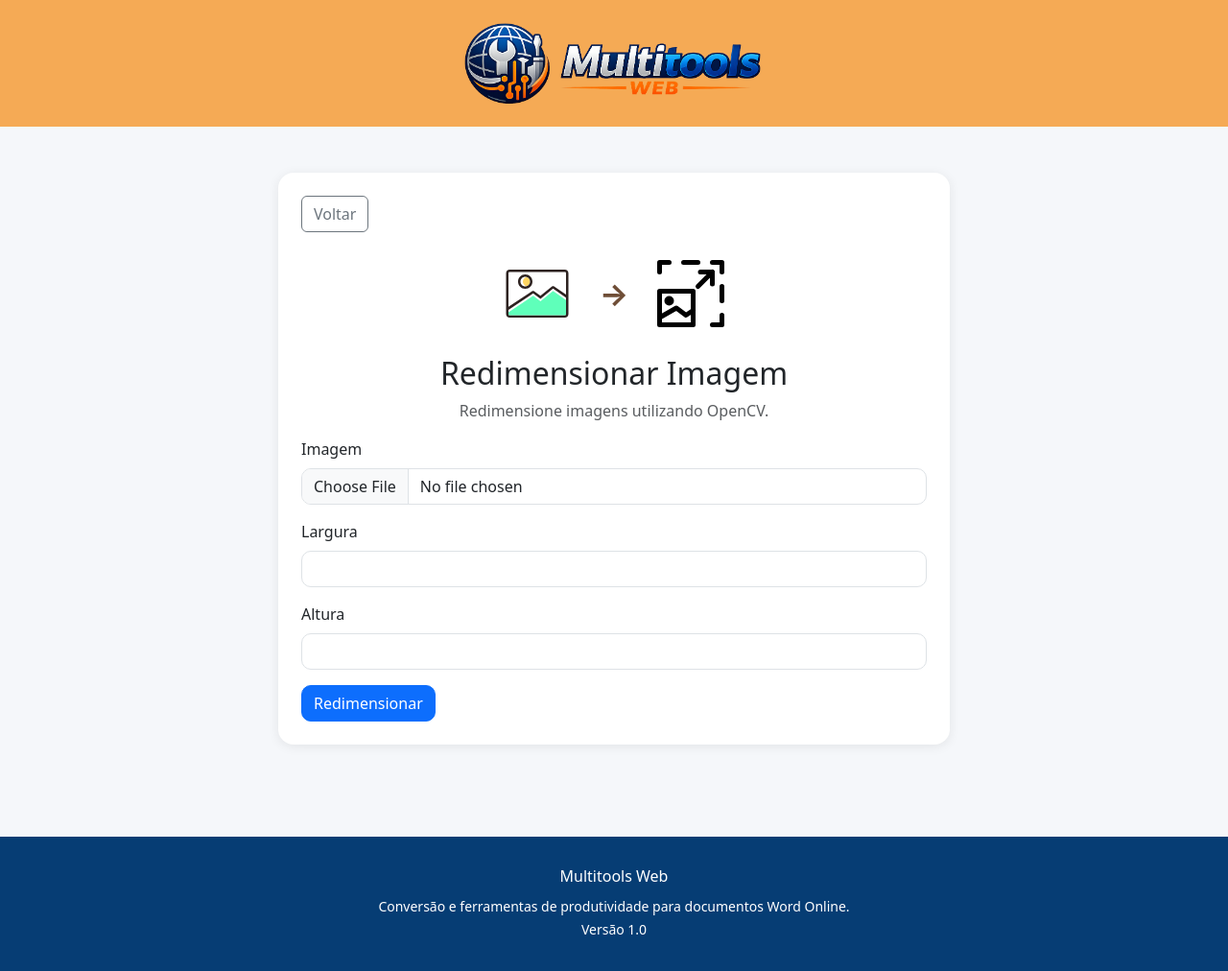
After one commit to MaiconDante/multitools_web, a Flask app: page /image-resize in a window 1280 px wide. The commit adds this page. Shown: the whole page at 96% size. Run offline with Flask 3, Linux system fonts and the light colour scheme.

Commit message:
feat: Adiciona a função de redimensionamento de imagem no projeto.

```diff
--- a/app/routes.py
+++ b/app/routes.py
@@ -28,6 +28,10 @@ from app.services.whatsapp_link import (
 
 from app.services.image_grayscale import (
     converter_para_cinza
+)
+
+from app.services.image_resize import (
+    redimensionar_imagem
 )
 
 from app.services.file_cleanup import limpar_pasta
@@ -267,3 +271,57 @@ def image_grayscale():
     return render_template(
         "image_grayscale.html"
     )
+
+@main.route(
+    "/image-resize",
+    methods=["GET", "POST"]
+)
+def image_resize():
+
+    if request.method == "POST":
+
+        uploads = BASE_DIR / "uploads"
+        outputs = BASE_DIR / "outputs"
+
+        uploads.mkdir(exist_ok=True)
+        outputs.mkdir(exist_ok=True)
+
+        limpar_pasta(uploads)
+        limpar_pasta(outputs)
+
+        arquivo = request.files["arquivo"]
+
+        largura = int(
+            request.form["largura"]
+        )
+
+        altura = int(
+            request.form["altura"]
+        )
+
+        imagem_entrada = uploads / arquivo.filename
+
+        arquivo.save(
+            imagem_entrada
+        )
+
+        imagem_saida = outputs / (
+            imagem_entrada.stem +
+            "_resize.jpg"
+        )
+
+        redimensionar_imagem(
+            imagem_entrada,
+            imagem_saida,
+            largura,
+            altura
+        )
+
+        return send_file(
+            imagem_saida,
+            as_attachment=True
+        )
+
+    return render_template(
+        "image_resize.html"
+    )
--- /dev/null
+++ b/app/templates/image_resize.html
@@ -0,0 +1,109 @@
+{% extends "base.html" %}
+
+{% block title %}
+Redimensionar Imagem
+{% endblock %}
+
+{% block content %}
+
+<div class="container py-5">
+
+    <div class="card page-card">
+
+        <div class="card-body p-4">
+
+            <a href="/"
+            class="btn btn-outline-secondary mb-4">
+                Voltar
+            </a>
+
+            <div class="converter-banner">
+
+                <img
+                    src="{{ url_for('static',
+                    filename='images/tools/multicolor.svg') }}"
+                    alt="Imagem">
+
+                <span class="converter-arrow">
+                    →
+                </span>
+
+                <img
+                    src="{{ url_for('static',
+                    filename='images/tools/resize.svg') }}"
+                    alt="Resize">
+
+            </div>
+
+            <h2 class="text-center">
+                Redimensionar Imagem
+            </h2>
+
+            <p class="text-muted text-center">
+                Redimensione imagens utilizando OpenCV.
+            </p>
+
+            <form
+                method="POST"
+                enctype="multipart/form-data">
+
+                <div class="mb-3">
+
+                    <label class="form-label">
+                        Imagem
+                    </label>
+
+                    <input
+                        type="file"
+                        name="arquivo"
+                        class="form-control"
+                        accept=".jpg,.jpeg,.png"
+                        required>
+
+                </div>
+
+                <div class="mb-3">
+
+                    <label class="form-label">
+                        Largura
+                    </label>
+
+                    <input
+                        type="number"
+                        name="largura"
+                        class="form-control"
+                        required>
+
+                </div>
+
+                <div class="mb-3">
+
+                    <label class="form-label">
+                        Altura
+                    </label>
+
+                    <input
+                        type="number"
+                        name="altura"
+                        class="form-control"
+                        required>
+
+                </div>
+
+                <button
+                    type="submit"
+                    class="btn btn-primary">
+
+                    Redimensionar
+
+                </button>
+
+            </form>
+
+        </div>
+
+    </div>
+
+</div>
+
+{% endblock %}
```
Also changed, not shown: app/services/image_resize.py (added, +23 -0 lines), app/templates/index.html (+29 -0 lines), app/static/images/tools/resize.svg (added).
